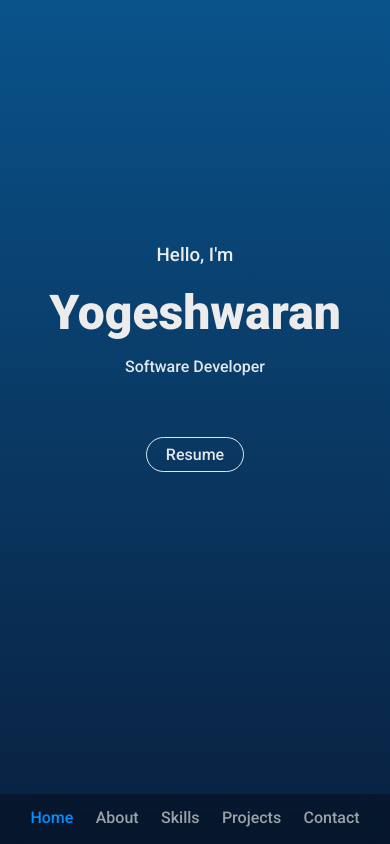
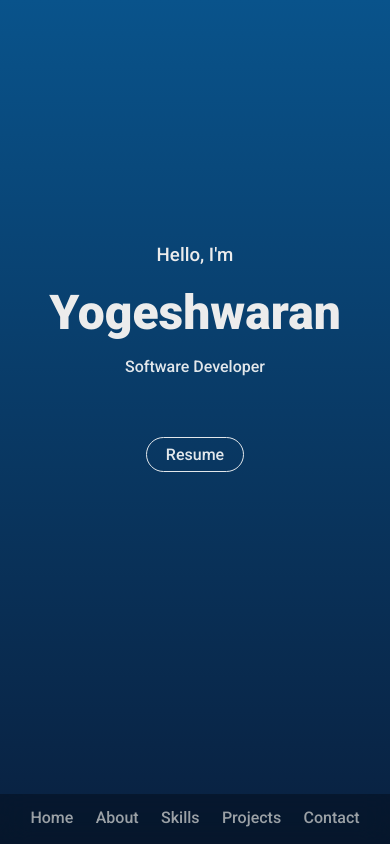
Before and after one commit to yogeshwaran99/site, a React (Create React App) app: page / in a window 390 px wide. In both pictures the pointer is over the link "Home". Shown: the top 844 px of the page. Built offline with nearby package versions, Linux system fonts and the light colour scheme.

Commit message:
hover remove

```diff
--- a/src/components/header/header.css
+++ b/src/components/header/header.css
@@ -45,4 +45,7 @@ nav a.active {
     padding: 0.5rem;
     font-size: 1rem;
   }
+  nav a:hover {
+    color:var(--color-light)
+  }
 }
```
